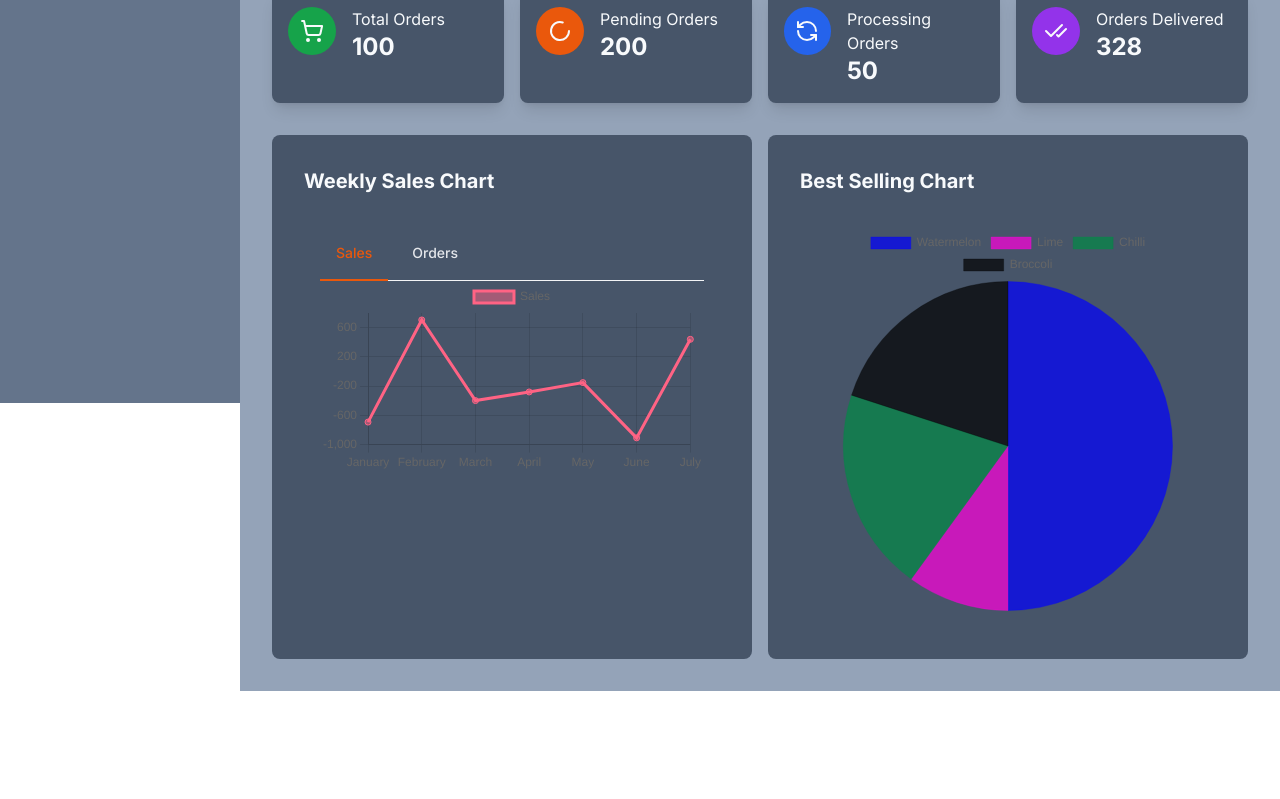
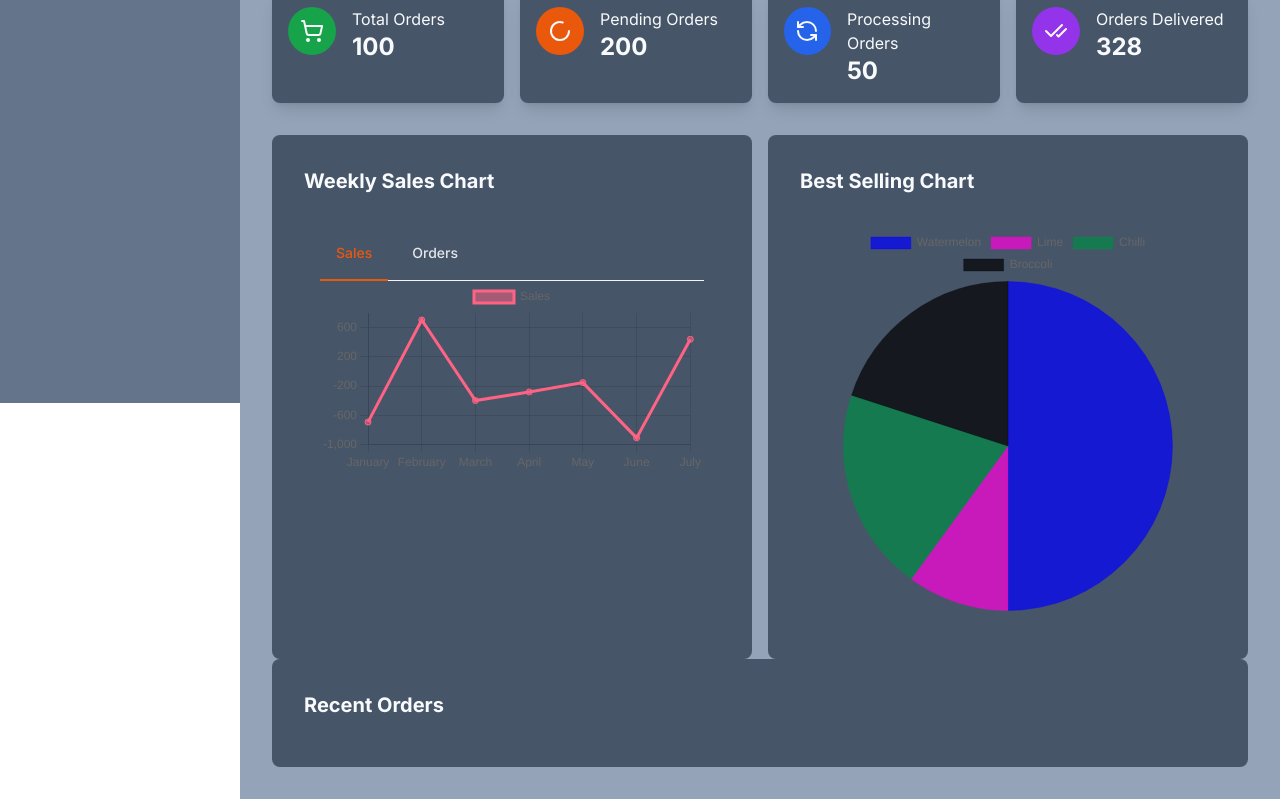
Before and after one commit to skazimhasani/Vendo-Square, a Next.js app: page /dashboard in a window 1280 px wide. Shown: the part 397-1196 px from the top of the page. Before the commit the page ends 1088 px from the top, so only its background shows below. Built offline with nearby package versions, Linux system fonts and the light colour scheme.

Commit message:
Recent Order Start

```diff
--- a/app/(back-office)/dashboard/page.jsx
+++ b/app/(back-office)/dashboard/page.jsx
@@ -3,7 +3,7 @@ import Heading from "@/components/backoffice/heading";
 import LargeCards from "@/components/backoffice/largecards";
 import SmallCards from "@/components/backoffice/smallcards";
 import DashboardCharts from "@/components/backoffice/dashboardcharts";
-
+import CustomDataTable from "@/components/backoffice/customdatatable";
 
 export default function DashboardPage() {
   return (
@@ -16,6 +16,7 @@ export default function DashboardPage() {
       {/* Charts */}
       <DashboardCharts/>
       {/* Recent Orders Table */}
+      <CustomDataTable />
     </div>
   )
 }
--- /dev/null
+++ b/components/backoffice/customdatatable.jsx
@@ -0,0 +1,9 @@
+import React from 'react'
+
+export default function CustomDataTable() {
+  return (
+    <div className="bg-slate-600 p-8 rounded-lg">
+    <h2 className='text-xl font-bold mb-4'>Recent Orders</h2>
+    </div>
+  )
+}
```
